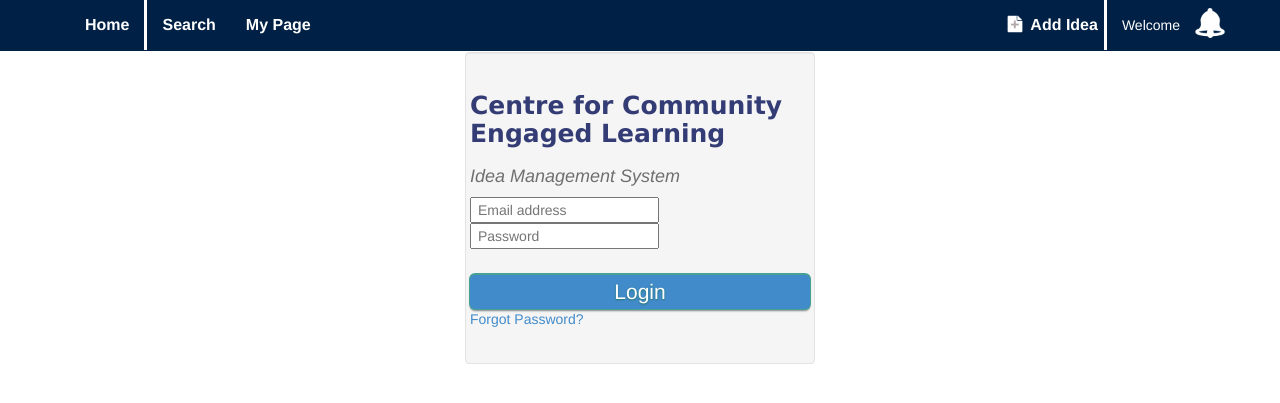
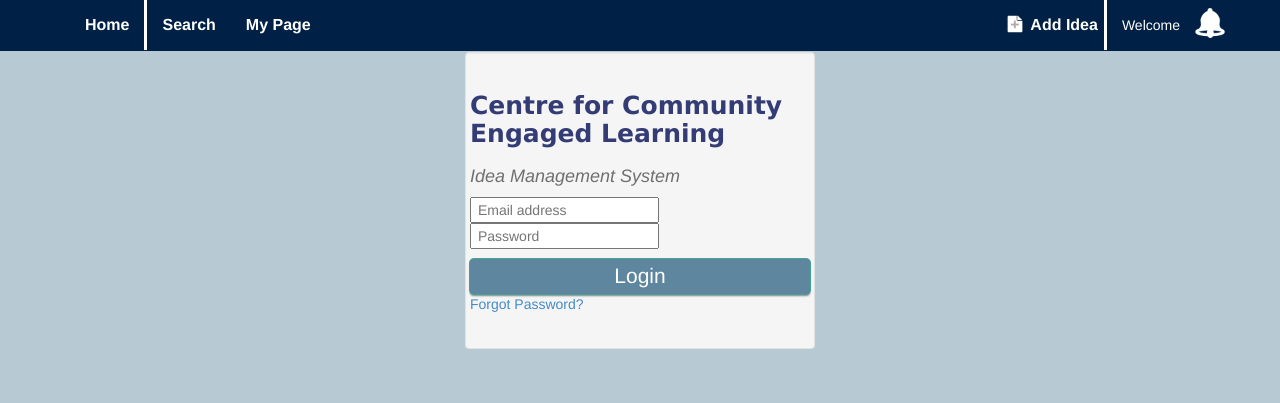
Before and after one commit to Rarely/LuckySlevin-CIMS, a CakePHP app: the page made by app/View/Users/login.ctp in a window 1280 px wide. Shown: the top 403 px of the page. Run offline with PHP 8.4 and a stand-in for CakePHP, Linux system fonts and the light colour scheme; the template is opened without the code that fills it, so the values that code supplies are empty; form fields are guessed from the names that the template uses; some libraries are stand-ins or nearby versions.

Commit message:
Updating Login
-Changed the background colour
- Fixed the login button

```diff
--- a/app/View/Users/login.ctp
+++ b/app/View/Users/login.ctp
@@ -51,7 +51,7 @@
         <div class="row">
           <?php echo $this->Form->submit('Login', array(
             'div' => false,
-            'class' => 'btn btn-primary btn-login'
+            'class' => 'btn btn-login'
           )); ?>
         </div>
         <div class="row">
--- a/app/webroot/css/login.css
+++ b/app/webroot/css/login.css
@@ -58,16 +58,20 @@ h2 {
 
 .btn-login{
   padding: 0px;
-  margin-top: 25px;
+  margin-top: 10px;
   height: 35px;
   display: block;
   width: 100%;
-  background: rgba(66, 139, 202, 1);
-  border-radius: 5px;
-  border:0;
-  border-top: 1px solid #46A294;
   box-shadow: 0 0 0 1px #46A294, 0 2px 2px #808389;
   color: #FFFFFF;
   font-size: 1.5em;
-  text-shadow: 0 1px 2px #21756A;
+  background-color: #5E869F;
 }
+
+.btn-login:hover{
+    color: #98B2C3;
+}
+
+body {
+  background-color: #B7C9D3;
+}
```
